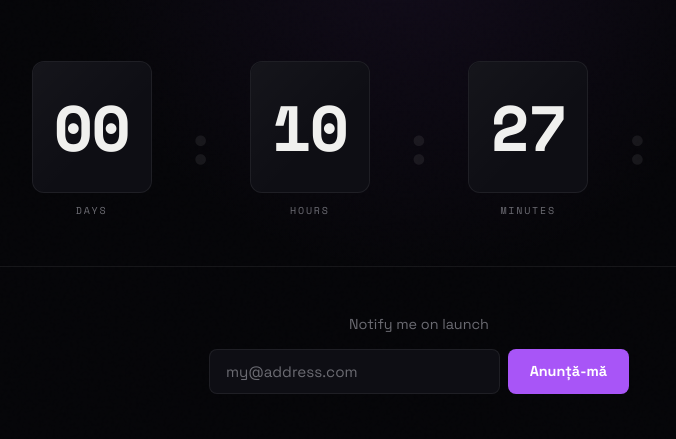
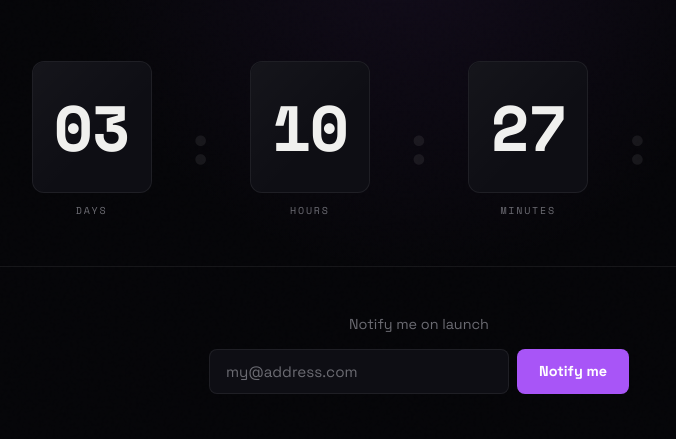
Before and after one commit to PuyanJR/PuyanJR.github.io, a plain HTML site: page index.html in a window 1280 px wide. Shown: the part 260-699 px from the top of the page, 221-897 px from the left. Drawn offline with nearby package versions, Linux system fonts and the light colour scheme.

Commit message:
Change subscription button text and start date
Updated button text for subscription and changed start date.

```diff
--- a/index.html
+++ b/index.html
@@ -273,7 +273,7 @@
     <p>Notify me on launch</p>
     <div class="form-row" id="form-row">
       <input type="email" id="email-input" placeholder="my@address.com">
-      <button onclick="subscribe()">Anun&#x21B;&#x103;-m&#x103;</button>
+      <button onclick="subscribe()">Notify me</button>
     </div>
     <div class="success-msg" id="success-msg">
       <svg width="16" height="16" viewBox="0 0 16 16" fill="none"><circle cx="8" cy="8" r="7.5" stroke="#a855f7" stroke-width="1"/><path d="M5 8l2 2 4-4" stroke="#a855f7" stroke-width="1.5" stroke-linecap="round" stroke-linejoin="round"/></svg>
@@ -285,7 +285,7 @@
 
 </div>
 <script>
-  const START = new Date('2026-06-13T00:00:00');
+  const START = new Date('2026-06-10T00:00:00');
   const pad = n => String(n).padStart(2, '0');
   const IDS = ['d','h','m','s'];
 
```
